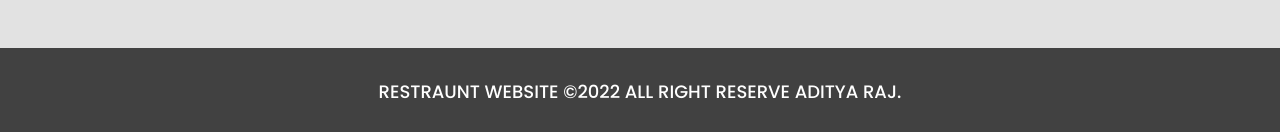
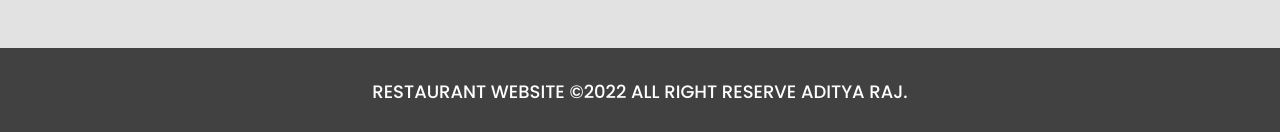
Before and after one commit to adityaraj9110/Food-Website, a plain HTML site: page index.html in a window 1280 px wide. Shown: the part 3948-4080 px from the top of the page. Drawn offline with nearby package versions, Linux system fonts and the light colour scheme.

Commit message:
Update index.html

```diff
--- a/index.html
+++ b/index.html
@@ -251,7 +251,7 @@
     <!-- *********************************************footer******************************** -->
 
     <footer class="footer" id="footer">
-        <h2>Restraunt Website &copy;2022 all right reserve Aditya RAj.</h2>
+        <h2>Restaurant Website &copy;2022 all right reserve Aditya RAj.</h2>
     </footer>
 
 
```
